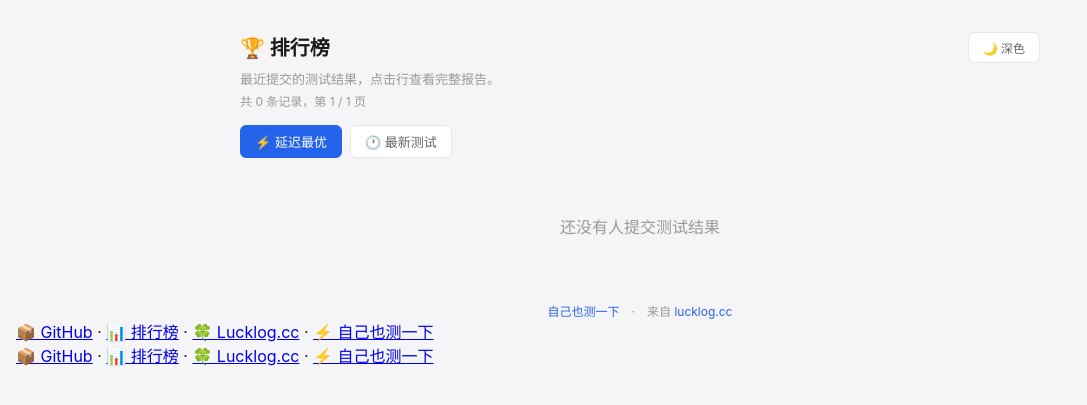
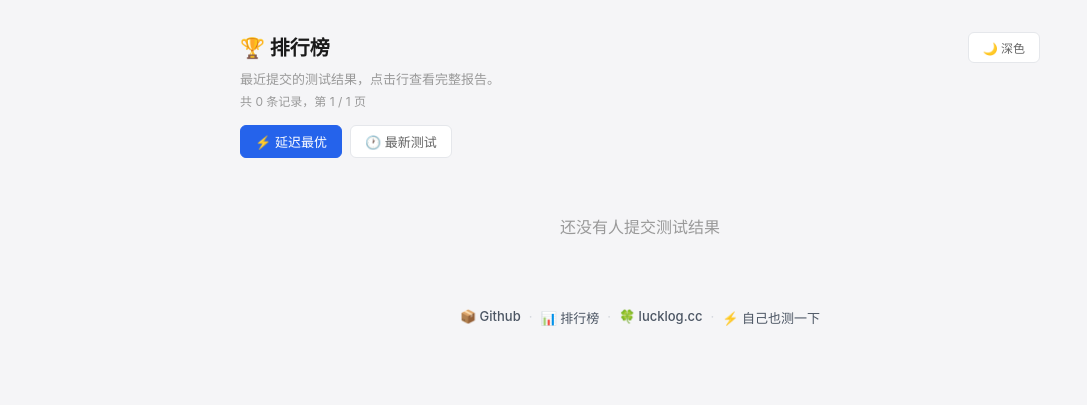
Before and after one commit to se-tang/TCPbench, a FastAPI app: page /leaderboard in a window 1280 px wide. Shown: the top 405 px of the page, without its empty margins (0-1087 px from the left). Run offline with FastAPI, Linux system fonts and the light colour scheme; data that the repository does not hold is empty.

Commit message:
fix: unified footer, correct links, removed old footers

```diff
--- a/backend/templates/leaderboard.html
+++ b/backend/templates/leaderboard.html
@@ -34,8 +34,8 @@ a.row-link:hover{color:#2563eb}
 .pager a:hover{color:#2563eb}
 .pager .current{color:#fff;background:#2563eb;border-color:#2563eb}
 .pager .ellipsis{border:none;background:none}
-.footer{margin-top:24px;color:#999;font-size:12px;text-align:center}
-.footer a{color:#2563eb;text-decoration:none}
+
+
 html[data-theme="dark"]{background:#0d1117;color:#c9d1d9}
 html[data-theme="dark"] .theme-btn{background:#161b22;border-color:#30363d;color:#8b949e}
 html[data-theme="dark"] .tab{background:#161b22;border-color:#30363d;color:#8b949e}
@@ -48,6 +48,8 @@ html[data-theme="dark"] a.row-link{color:#c9d1d9}
 html[data-theme="dark"] a.row-link:hover{color:#58a6ff}
 html[data-theme="dark"] .pager a,.pager span{background:#161b22;border-color:#30363d;color:#8b949e}
 html[data-theme="dark"] .pager .current{background:#2563eb;color:#fff}
+
+.site-footer{display:flex;justify-content:center;margin-top:18px;padding:12px 0;font-size:13px;gap:8px;color:#9ca3af}.site-footer a{color:#4b5563;text-decoration:none;font-weight:500}.site-footer a:hover{color:#111827}.site-footer span{color:#d1d5db}
 </style>
 </head>
 <body>
@@ -114,9 +116,7 @@ html[data-theme="dark"] .pager .current{background:#2563eb;color:#fff}
   <div class="empty">还没有人提交测试结果</div>
   {% endif %}
 
-  <div class="footer">
-    <a href="/">自己也测一下</a>　·　来自 <a href="https://lucklog.cc" target="_blank">lucklog.cc</a>
-  </div>
+
 </div>
 
 <script>
@@ -140,27 +140,19 @@ html[data-theme="dark"] .pager .current{background:#2563eb;color:#fff}
   });
 })();
 </script>
+
+</div>
+
+</div>
+
 <div class="site-footer">
-  <div class="footer-links">
-    <a href="https://github.com/se-tang/TCPbench" target="_blank">📦 GitHub</a>
-    <span class="footer-sep">·</span>
-    <a href="/leaderboard">📊 排行榜</a>
-    <span class="footer-sep">·</span>
-    <a href="https://lucklog.cc" target="_blank">🍀 Lucklog.cc</a>
-    <span class="footer-sep">·</span>
-    <a href="/run.sh">⚡ 自己也测一下</a>
-  </div>
-</div>
-<div class="site-footer">
-  <div class="footer-links">
-    <a href="https://github.com/se-tang/TCPbench" target="_blank">📦 GitHub</a>
-    <span class="footer-sep">·</span>
-    <a href="/leaderboard">📊 排行榜</a>
-    <span class="footer-sep">·</span>
-    <a href="https://lucklog.cc" target="_blank">🍀 Lucklog.cc</a>
-    <span class="footer-sep">·</span>
-    <a href="/run.sh">⚡ 自己也测一下</a>
-  </div>
+  <a href="https://github.com/se-tang/TCPbench" target="_blank">📦 Github</a>
+  <span>·</span>
+  <a href="/leaderboard">📊 排行榜</a>
+  <span>·</span>
+  <a href="https://lucklog.cc" target="_blank">🍀 lucklog.cc</a>
+  <span>·</span>
+  <a href="/">⚡ 自己也测一下</a>
 </div>
 </body>
 </html>
```
Also changed, not shown: backend/templates/index.html (+13 -14 lines), backend/templates/report.html (+13 -9 lines).
